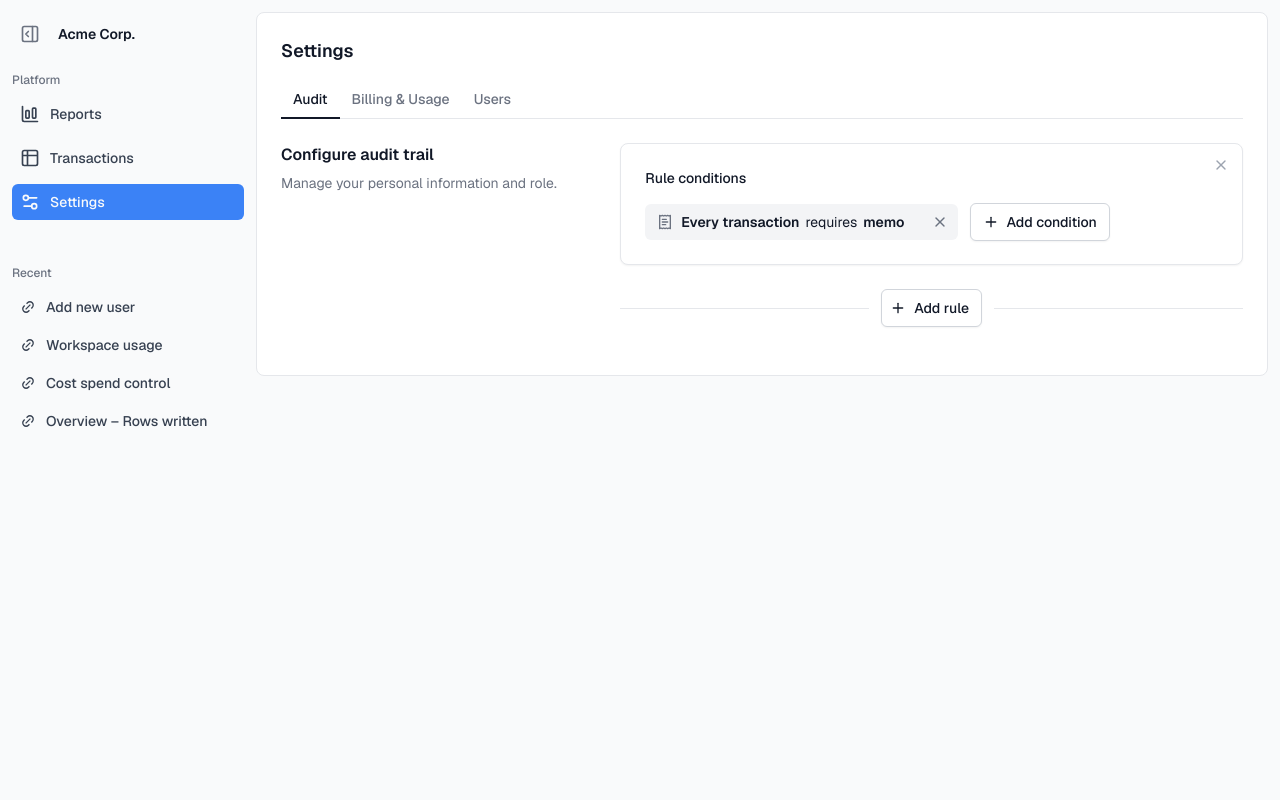
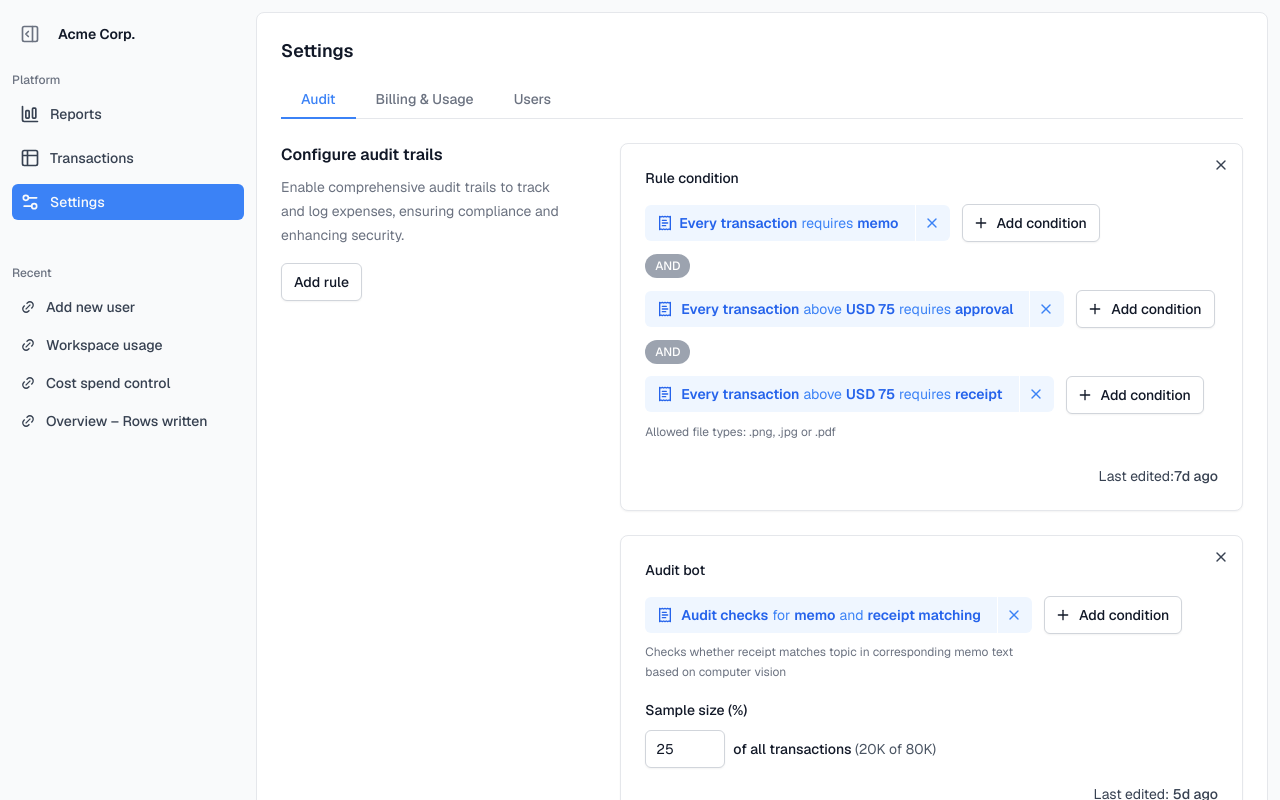
Before and after one commit to tremorlabs/template-insights, a Next.js app: page /settings/audit in a window 1280 px wide. Shown: the top 800 px of the page. Built offline with nearby package versions, Linux system fonts and the light colour scheme.

Commit message:
add: settings content

```diff
--- a/src/app/settings/audit/page.tsx
+++ b/src/app/settings/audit/page.tsx
@@ -1,32 +1,39 @@
 "use client"
 
-import { Badge } from "@/components/Badge";
 import { Divider } from "@/components/Divider";
-import {
-    Select,
-    SelectContent,
-    SelectItem,
-    SelectTrigger,
-    SelectValue,
-} from "@/components/Select"
 import { Label } from "@/components/Label";
 import { Input } from "@/components/Input";
 import { Button } from "@/components/Button";
-import { cx } from "@/lib/utils";
-import { ChevronDown, X, Plus, Settings, Trash2, ReceiptText } from 'lucide-react';
+import { X, Plus, ReceiptText } from 'lucide-react';
 import { Card } from "@/components/Card";
-import { roles } from "@/data/data";
 
-const activity = [
-    { id: 1, rule: 'Require memo text for:', value: 'every transaction', person: { name: 'Emily Ross' } },
-    { id: 2, rule: 'Require receipt for transactions:', value: '> USD 75', person: { name: 'Emily Ross' } },
-    { id: 3, rule: 'Require approval for transactions:', value: '> USD 75', person: { name: 'Emily Ross' } },
+const users = [
+    {
+        initials: "JM",
+        name: "Jeff Mueller",
+        email: "j.mueller@Acme.com",
+        permission: "all areas"
+    },
+    {
+        initials: "RS",
+        name: "Rebecca Show",
+        email: "r.show@Acme.com",
+        permission: "marketing"
+    },
+    {
+        initials: "RS",
+        name: "Rebecca Show",
+        email: "r.show@Acme.com",
+        permission: "marketing"
+    },
 ]
+
+// @CHRIS: add aria-labelled by in first section
 
 export default function Audit() {
     return (
         <div>
-            <section aria-labelledby="personal-information">
+            <section aria-labelledby="audit-rules-configuration">
                 <form>
                     <div className="grid grid-cols-1 gap-x-14 gap-y-8 md:grid-cols-3">
                         <div>
@@ -34,22 +41,26 @@ export default function Audit() {
                                 id="personal-information"
                                 className="scroll-mt-10 font-semibold text-gray-900 dark:text-gray-50"
                             >
-                                Configure audit trail
+                                Configure audit trails
                             </h2>
-                            <p className="mt-1 text-sm leading-6 text-gray-500">
-                                Manage your personal information and role.
+                            <p className="mt-2 text-sm leading-6 text-gray-500">
+                                Enable comprehensive audit trails to track and log expenses, ensuring compliance and enhancing security.
                             </p>
+                            <Button variant="secondary" className="mt-4">
+                                Add rule
+                            </Button>
                         </div>
-                        <div className="md:col-span-2">
+                        <div className="md:col-span-2 space-y-6">
                             <Card>
-                                <h3 className="text-sm font-medium text-gray-900 dark:text-gray-50">Rule conditions</h3>
-                                <div className="mt-4 h-9 flex items-center gap-3">
-                                    <div className="inline-flex items-center text-sm text-gray-900 dark:text-gray-50 rounded-md bg-gray-100">
-                                        <span className="px-4 py-2 flex items-center gap-1.5">
-                                            <ReceiptText className="-ml-1 size-4 shrink-0 text-gray-500 dark:text-gray-500" aria-hidden="true" />
-                                            <span className="ml-0.5 font-semibold">Every transaction</span>
-                                            <span>requires</span>
-                                            <span className="font-semibold">memo</span>
+                                <h3 className="text-sm font-medium text-gray-900 dark:text-gray-50">Rule condition</h3>
+                                <div className="mt-4 space-y-3">
+                                    <div className="flex flex-wrap items-center gap-3">
+                                        <div className="inline-flex h-9 items-center text-sm text-gray-900 dark:text-gray-50 rounded-md bg-blue-50">
+                                            <span className="px-4 py-2 flex items-center gap-1">
+                                                <ReceiptText className="-ml-1 size-4 shrink-0 text-blue-600 dark:text-gray-500" aria-hidden="true" />
+                                                <span className="ml-0.5 font-semibold text-blue-600">Every transaction</span>
+                                                <span className="text-blue-500">requires</span>
+                                                <span className="font-semibold text-blue-600">memo</span>
                                             </span>
                                             <span className="h-full w-px bg-white" />
                                             <button
@@ -57,78 +68,160 @@ export default function Audit() {
                                                 className="px-2.5 py-2 group"
                                                 aria-label="Remove filter condition"
                                             >
-                                            <X className="size-4 text-gray-500 group-hover:text-gray-700 shrink-0" aria-hidden="true" />
+                                                <X className="-ml-0.5 size-4 text-blue-500 group-hover:text-blue-600 shrink-0" aria-hidden="true" />
                                             </button>
                                         </div>
                                         <Button variant="secondary" className="gap-2">
-                                        <Plus className="size-4" aria-hidden="true" />
+                                            <Plus className="-ml-0.5 size-4" aria-hidden="true" />
                                             Add condition
                                         </Button>
                                     </div>
-                                <div className="absolute right-0 top-1">
+                                    <div className="block w-fit uppercase text-xs font-medium rounded-full bg-gray-400 px-2.5 py-1 text-white">and</div>
+                                    <div className="flex flex-wrap items-center gap-3">
+                                        <div className="inline-flex h-9 items-center text-sm rounded-md bg-blue-50">
+                                            <span className="px-4 py-2 flex items-center gap-1">
+                                                <ReceiptText className="-ml-1 size-4 shrink-0 text-blue-600 dark:text-gray-500" aria-hidden="true" />
+                                                <span className="ml-1 font-semibold text-blue-600">Every transaction</span>
+                                                <span className="text-blue-500">above</span>
+                                                <span className="font-semibold text-blue-600">USD 75</span>
+                                                <span className="text-blue-500">requires</span>
+                                                <span className="font-semibold text-blue-600">approval</span>
+                                            </span>
+                                            <span className="h-full w-px bg-white" />
+                                            <button
+                                                type="button"
+                                                className="px-2.5 py-2 group"
+                                                aria-label="Remove filter condition"
+                                            >
+                                                <X className="-ml-0.5 size-4 text-blue-500 group-hover:text-blue-600 shrink-0" aria-hidden="true" />
+                                            </button>
+                                        </div>
+                                        <Button variant="secondary" className="gap-2">
+                                            <Plus className="-ml-0.5 size-4" aria-hidden="true" />
+                                            Add condition
+                                        </Button>
+                                    </div>
+                                    <div className="block w-fit uppercase text-xs font-medium rounded-full bg-gray-400 px-2.5 py-1 text-white">and</div>
+                                    <div>
+                                        <div className="flex flex-wrap items-start gap-3">
+                                            <div className="inline-flex h-9 items-center text-sm rounded-md bg-blue-50">
+                                                <span className="px-4 py-2 flex items-center gap-1">
+                                                    <ReceiptText className="-ml-1 size-4 shrink-0 text-blue-600 dark:text-gray-500" aria-hidden="true" />
+                                                    <span className="ml-1 font-semibold text-blue-600">Every transaction</span>
+                                                    <span className="text-blue-500">above</span>
+                                                    <span className="font-semibold text-blue-600">USD 75</span>
+                                                    <span className="text-blue-500">requires</span>
+                                                    <span className="font-semibold text-blue-600">receipt</span>
+                                                </span>
+                                                <span className="h-full w-px bg-white" />
+                                                <button
+                                                    type="button"
+                                                    className="px-2.5 py-2 group"
+                                                    aria-label="Remove filter condition"
+                                                >
+                                                    <X className="-ml-0.5 size-4 text-blue-500 group-hover:text-blue-600 shrink-0" aria-hidden="true" />
+                                                </button>
+                                            </div>
+                                            <Button variant="secondary" className="gap-2">
+                                                <Plus className="-ml-0.5 size-4" aria-hidden="true" />
+                                                Add condition
+                                            </Button>
+                                        </div>
+                                    </div>
+                                </div>
+                                <p className="mt-2 max-w-sm leading-5 text-xs text-gray-500 dark:text-gray-500">Allowed file types: .png, .jpg or .pdf</p>
+                                <p className="mt-6 flex justify-end text-sm text-gray-700 dark:text-gray-300">
+                                    Last edited:{' '}
+                                    <time dateTime='2024-07-17T09:32' className="font-medium">7d ago</time>
+                                </p>
                                 <Button
                                     variant="ghost"
-                                        className="text-gray-400 hover:text-gray-700 dark:text-gray-600 hover:dark:text-gray-300"
+                                    className="absolute right-1 top-1 p-2 text-gray-700 hover:text-gray-900 dark:text-gray-300 hover:dark:text-gray-50"
                                     aria-label="Delete filter condition"
                                 >
                                     <X className="size-4" aria-hidden="true" />
                                 </Button>
-                                    {/* <ul role="list" className="mt-4 space-y-6">
-                                    {activity.map((activityItem, activityItemIdx) => (
-                                        <li key={activityItem.id} className="relative flex gap-x-3">
-                                            <div
-                                                className={cx(
-                                                    activityItemIdx === activity.length - 1 ? 'size-8' : '-bottom-8',
-                                                    'absolute left-0 top-0 flex w-8 justify-center',
-                                                )}
-                                            >
-                                                <div className="w-px bg-gray-200" />
-                                            </div>
-                                            <>
-                                                <div className="relative flex size-8 flex-none items-center justify-center bg-white">
-                                                    <span className="size-6 flex items-center text-xs font-semibold text-gray-700 dark:text-gray-300 justify-center rounded-md bg-gray-100 ring-1 ring-gray-300 dark:ring-gray-700">
-                                                        {activityItem.id}
+                            </Card>
+                            <Card>
+                                <h3 className="text-sm font-medium text-gray-900 dark:text-gray-50">Audit bot</h3>
+                                <div className="mt-4 flex flex-wrap items-center gap-3">
+                                    <div className="inline-flex h-9 items-center text-sm text-gray-900 dark:text-gray-50 rounded-md bg-blue-50">
+                                        <span className="px-4 py-2 flex items-center gap-1">
+                                            <ReceiptText className="-ml-1 size-4 shrink-0 text-blue-600 dark:text-gray-500" aria-hidden="true" />
+                                            <span className="ml-1 font-semibold text-blue-600">Audit checks</span>
+                                            <span className="text-blue-500">for</span>
+                                            <span className="font-semibold text-blue-600">memo</span>
+                                            <span className="text-blue-500">and</span>
+                                            <span className="font-semibold text-blue-600"> receipt matching</span>
                                         </span>
-                                                </div>
-                                                <p className="flex-auto py-0.5 text-sm leading-7 text-gray-500">
-                                                    {activityItem.rule}{' '}
-                                                    <span className="inline-flex items-center gap-2">
-                                                        <span className="font-medium text-gray-900 dark:text-gray-50">{activityItem.value}</span>
-                                                        <button className="border border-gray-200 dark:border-gray-800 bg-white size-6 inline-flex items-center justify-center rounded-md">
-                                                            <ChevronDown className="size-5 text-gray-700 dark:text-gray-300 shrink-0" aria-hidden="true" />
-                                                        </button>
-                                                    </span>
-                                                </p>
-                                                <div className="flex items-center gap-1">
+                                        <span className="h-full w-px bg-white" />
                                         <button
                                             type="button"
-                                                        className="p-1 group"
+                                            className="px-2.5 py-2 group"
+                                            aria-label="Remove filter condition"
                                         >
-                                                        <Settings className="size-5 text-gray-400 group-hover:text-gray-600 dark:text-gray-500 group-hover:dark:text-gray-400" aria-hidden="true" />
-                                                    </button>
-                                                    <button
-                                                        type="button"
-                                                        className="p-1 group"
-                                                    >
-                                                        <Trash2 className="size-5 text-gray-400 group-hover:text-red-500 dark:text-gray-500 group-hover:dark:text-red-500" aria-hidden="true" />
+                                            <X className="-ml-0.5 size-4 text-blue-500 group-hover:text-blue-600 shrink-0" aria-hidden="true" />
                                         </button>
                                     </div>
-                                            </>
-                                        </li>
-                                    ))}
-                                </ul> */}
+                                    <Button variant="secondary" className="gap-2">
+                                        <Plus className="-ml-0.5 size-4" aria-hidden="true" />
+                                        Add condition
+                                    </Button>
                                 </div>
+                                <p className="mt-2 max-w-sm leading-5 text-xs text-gray-500 dark:text-gray-500">Checks whether receipt matches topic in corresponding memo text based on computer vision</p>
+                                <div className="mt-4">
+                                    <Label className="font-medium">Sample size (%)</Label>
+                                    <div className="mt-2 flex items-center gap-2">
+                                        <Input
+                                            type="number"
+                                            value={25}
+                                            className="w-20"
+                                        />
+                                        <p className="text-sm font-medium text-gray-900 dark:text-gray-50">of all transactions{' '}
+                                            <span className="font-normal text-gray-600 dark:text-gray-400">(20K of 80K)</span>
+                                        </p>
+                                    </div>
+                                </div>
+                                <p className="mt-4 text-right text-sm text-gray-700 dark:text-gray-300">
+                                    Last edited:{' '}
+                                    <time dateTime='2024-07-19T12:29' className="font-medium">5d ago</time>
+                                </p>
+                                <Button
+                                    variant="ghost"
+                                    className="absolute p-2 right-1 top-1 text-gray-700 hover:text-gray-900 dark:text-gray-300 hover:dark:text-gray-50"
+                                    aria-label="Delete filter condition"
+                                >
+                                    <X className="size-4" aria-hidden="true" />
+                                </Button>
                             </Card>
-                            <Divider>
-                                <Button variant="secondary" className="gap-2">
-                                    <Plus className="-ml-1 size-4 shrink-0" />
-                                    Add rule
-                                </Button>
-                            </Divider>
                         </div>
                     </div>
                 </form>
             </section>
+            <Divider className="my-12" />
+            <form>
+                <div className="grid grid-cols-1 gap-x-14 gap-y-8 md:grid-cols-3">
+                    <div>
+                        <h2
+                            id="personal-information"
+                            className="scroll-mt-10 font-semibold text-gray-900 dark:text-gray-50"
+                        >
+                            Approvers
+                        </h2>
+                        <p className="mt-2 text-sm leading-6 text-gray-500">
+                            Define people who can approve bills and expenses.
+                        </p>
+                    </div>
+                    <div className="md:col-span-2 space-y-6">
+                        <h3 className="text-sm font-medium text-gray-900 dark:text-gray-50">Users with approval rights</h3>
+                        <ul role="list" className="space-y-4 divide-y divide-gray-200 dark:divide-gray-800">
+                            <li>
+
+                            </li>
+                        </ul>
+                    </div>
+                </div>
+            </form>
         </div>
     );
 }
--- a/src/app/settings/layout.tsx
+++ b/src/app/settings/layout.tsx
@@ -41,6 +41,7 @@ export default function Layout({
                                 key={item.name}
                                 asChild
                                 active={pathname === item.href}
+                                className="px-5"
                             >
                                 <Link href={item.href}>{item.name}</Link>
                             </TabNavigationLink>
--- a/src/components/TabNavigation.tsx
+++ b/src/components/TabNavigation.tsx
@@ -77,8 +77,8 @@ const TabNavigationLink = React.forwardRef<
                         // border hover
                         "group-hover:border-gray-300 group-hover:dark:border-gray-400",
                         // selected
-                        "group-data-[active]:border-gray-900 group-data-[active]:text-gray-900",
-                        "group-data-[active]:dark:border-gray-50 group-data-[active]:dark:text-gray-50",
+                        "group-data-[active]:border-blue-500 group-data-[active]:text-blue-500",
+                        "group-data-[active]:dark:border-blue-500 group-data-[active]:dark:text-blue-500",
                         // disabled
                         disabled
                             ? "pointer-events-none text-gray-300 dark:text-gray-700"
```
Lines whose indentation alone changed are shown as unchanged.
